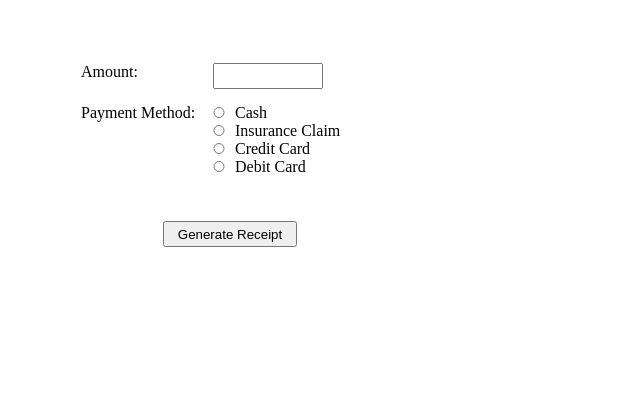
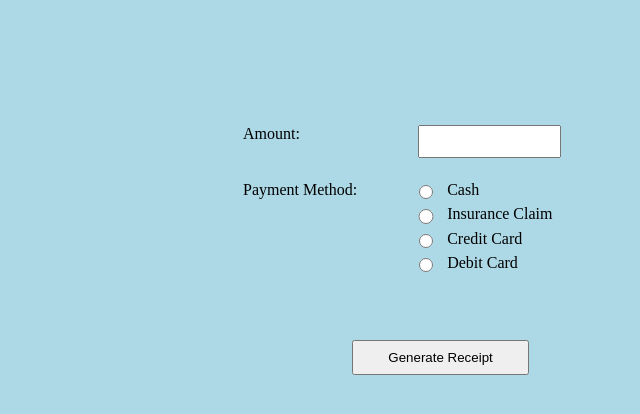
Before and after one commit to siddharthvora87/EMRWebsite, a plain HTML site: page checkout/checkout.html in a window 1280 px wide. Shown: the whole page, without its empty margins (19-659 px from the left). Drawn offline with Linux system fonts and the light colour scheme.

Commit message:
Update checkout.html

```diff
--- a/checkout/checkout.html
+++ b/checkout/checkout.html
@@ -21,21 +21,21 @@
   </style>
   <style type="text/css">
     html, body {
-      width: 100%;
-      height: 100%;
+      width: 1280px;
+      height: 720px;
       margin: 0px;
     }
     body {
-      background-color: transparent;
+      background-color: lightblue;
       transform: perspective(1400px) matrix3d(1, 0, 0, 0, 0, 1, 0, 0, 0, 0, 1, 0, 0, 0, 0, 1);
       transform-style: preserve-3d;
     }
     .gwd-p-1njh {
       position: absolute;
-      height: 21px;
-      width: 120px;
-      left: 100px;
-      top: 104px;
+      left: 262px;
+      width: 159.09px;
+      height: 28.53px;
+      top: 180.71px;
     }
     .gwd-inputtyperadio-1oq7 {
       position: absolute;
@@ -54,8 +54,10 @@
       top: 90px;
     }
     .gwd-input-157l {
-      left: 225px;
-      top: 158px;
+      width: 21.21px;
+      left: 429.35px;
+      height: 14.27px;
+      top: 255.15px;
     }
     .gwd-p-gt7c {
       position: absolute;
@@ -65,56 +67,67 @@
       height: 15px;
     }
     .gwd-p-1xry {
-      width: 80px;
-      left: 254px;
-      top: 158px;
+      width: 106.06px;
+      left: 466.17px;
+      height: 20.38px;
+      top: 254.08px;
     }
     .gwd-p-1w5f {
-      width: 80px;
-      left: 254px;
-      top: 140px;
+      width: 106.06px;
+      left: 466.17px;
+      height: 20.38px;
+      top: 229.62px;
     }
     .gwd-input-14iv {
-      left: 225px;
-      top: 104px;
+      width: 21.21px;
+      left: 429.35px;
+      height: 14.27px;
+      top: 181.78px;
     }
     .gwd-input-1yht {
-      left: 225px;
-      top: 122px;
+      width: 21.21px;
+      left: 429.35px;
+      height: 14.27px;
+      top: 206.24px;
     }
     .gwd-input-1v8d {
-      left: 225px;
-      top: 140px;
+      width: 21.21px;
+      left: 429.35px;
+      height: 14.27px;
+      top: 230.7px;
     }
     .gwd-p-1iva {
-      left: 254px;
-      top: 104px;
+      width: 86.17px;
+      left: 466.17px;
+      height: 20.38px;
+      top: 180.71px;
     }
     .gwd-p-19x2 {
-      width: 110px;
-      left: 254px;
-      top: 122px;
+      width: 145.83px;
+      left: 466.17px;
+      height: 20.38px;
+      top: 205.16px;
     }
     .gwd-p-1pc2 {
       position: absolute;
-      width: 118px;
-      height: 22px;
-      left: 100px;
-      top: 63px;
+      left: 262px;
+      top: 125px;
+      width: 156.44px;
+      height: 29.89px;
     }
     .gwd-input-1qp2 {
       position: absolute;
-      width: 102px;
-      top: 63px;
-      left: 232px;
-      height: 20px;
+      top: 125px;
+      width: 135.23px;
+      left: 437px;
+      height: 27.17px;
     }
     .gwd-button-1pds {
       position: absolute;
-      height: 26px;
-      left: 182px;
-      top: 221px;
-      width: 134px;
+      width: 177.65px;
+      left: 370.71px;
+      height: 35.33px;
+      top: 339.67px;
     }
   </style>
 </head>
```
